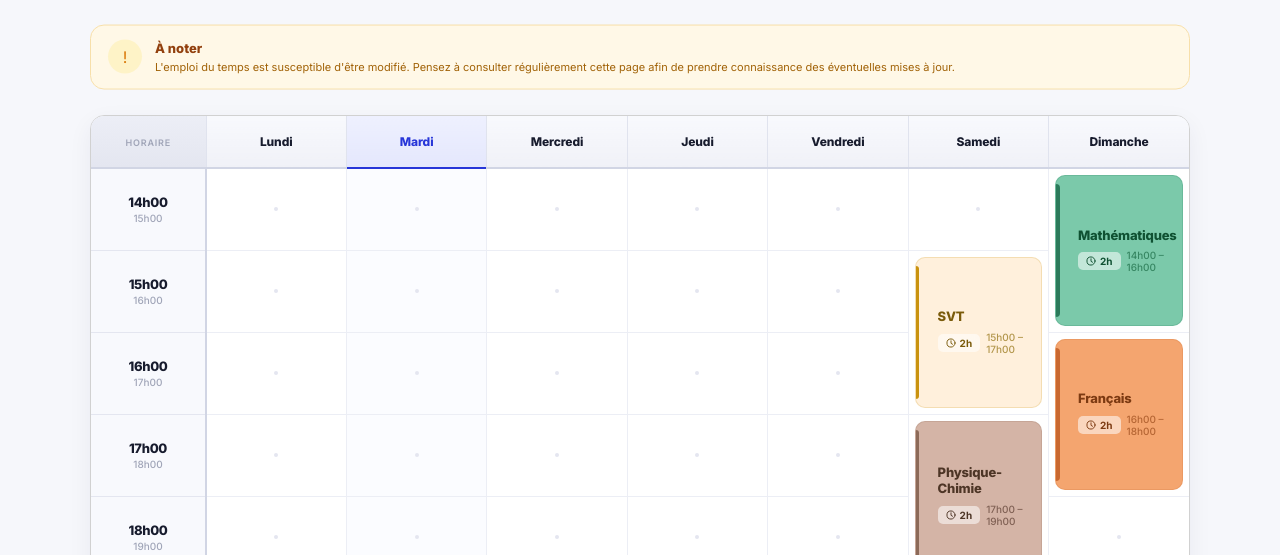
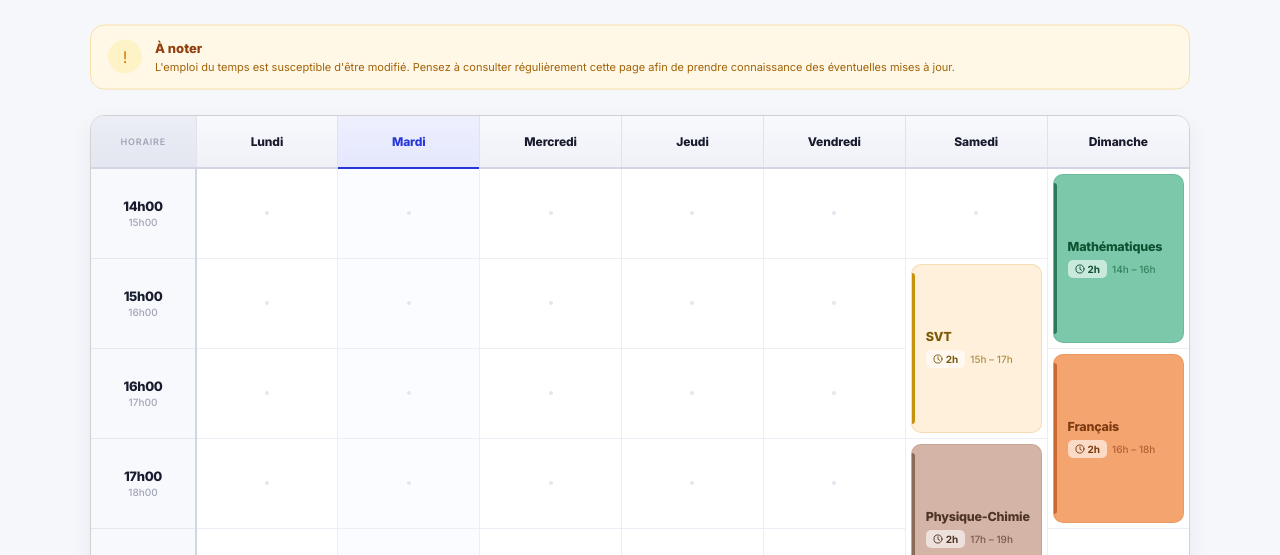
Before and after one commit to bacfrancaistunis-cloud/EDT-_-Premiere-Generale, a plain HTML site: page index.html in a window 1280 px wide. Shown: the part 243-798 px from the top of the page. Drawn offline with Linux system fonts and the light colour scheme.

Commit message:
Update index.html

```diff
--- a/index.html
+++ b/index.html
@@ -62,6 +62,11 @@
         @keyframes pulseNotice {
             0%, 100% { transform: translateY(0); }
             50% { transform: translateY(-2px); }
+        }
+
+        @keyframes hintPulse {
+            0%, 100% { opacity: 0.7; transform: translateX(0); }
+            50% { opacity: 1; transform: translateX(3px); }
         }
 
         /* HEADER */
@@ -182,7 +187,7 @@
         .notice-description { color: #a16207; font-size: 11px; line-height: 1.5; }
 
         /* =====================================================
-           TABLEAU – DESIGN PROFESSIONNEL
+           TABLEAU — DESIGN PROFESSIONNEL
         ====================================================== */
 
         .planning {
@@ -198,11 +203,22 @@
             width: 100%;
             overflow-x: auto;
             -webkit-overflow-scrolling: touch;
+            scrollbar-width: thin;
+            scrollbar-color: #c1c5d4 transparent;
+        }
+
+        .table-scroll::-webkit-scrollbar {
+            height: 8px;
+        }
+
+        .table-scroll::-webkit-scrollbar-thumb {
+            background: #c1c5d4;
+            border-radius: 4px;
         }
 
         .schedule {
             width: 100%;
-            min-width: 900px;
+            min-width: 1050px;
             border-collapse: collapse;
             table-layout: fixed;
         }
@@ -215,19 +231,15 @@
             border-bottom: 2px solid #d1d5e4;
             font-size: 11px;
             font-weight: 700;
-            text-transform: uppercase;
-            letter-spacing: 0.9px;
             text-align: center;
             vertical-align: middle;
-            white-space: nowrap;
+            padding: 6px 4px;
             position: relative;
         }
 
         .schedule thead th:first-child {
-            width: 115px;
+            width: 105px;
             background: linear-gradient(180deg, #eceef6 0%, #e4e6f0 100%);
-            color: #73798c;
-            font-size: 10px;
         }
 
         .schedule thead th + th {
@@ -235,7 +247,6 @@
         }
 
         .schedule thead th.today-header {
-            color: var(--blue);
             background: linear-gradient(180deg, #eef0ff 0%, #e4e7fc 100%);
         }
 
@@ -254,7 +265,6 @@
             display: block;
             font-size: 12px;
             font-weight: 800;
-            text-transform: none;
             letter-spacing: -0.1px;
             color: #171b2d;
         }
@@ -267,7 +277,6 @@
             display: block;
             font-size: 9px;
             font-weight: 600;
-            margin-top: 1px;
             text-transform: uppercase;
             letter-spacing: 0.8px;
             color: #a0a5b8;
@@ -275,14 +284,14 @@
 
         /* COLONNE HORAIRES */
         .schedule tbody th {
-            width: 115px;
-            height: 82px;
+            width: 105px;
+            height: 90px;
             background: #f8f9fd;
             border-bottom: 1px solid #e4e6f0;
             border-right: 2px solid #d1d5e4;
             text-align: center;
             vertical-align: middle;
-            padding: 0 8px;
+            padding: 0 6px;
         }
 
         .schedule tbody th .time-main {
@@ -303,12 +312,12 @@
 
         /* CELLULES */
         .schedule tbody td {
-            height: 82px;
+            height: 90px;
             border-bottom: 1px solid #eceef5;
             border-left: 1px solid #eceef5;
             text-align: center;
             vertical-align: middle;
-            padding: 6px;
+            padding: 5px;
             position: relative;
             transition: background 0.2s ease;
         }
@@ -319,10 +328,6 @@
 
         .schedule tbody tr:hover td:not([rowspan]) {
             background: #f8f9fe;
-        }
-
-        .schedule tbody tr:hover td.today-col:not([rowspan]) {
-            background: rgba(39, 54, 216, 0.035);
         }
 
         .schedule tbody td:empty::after {
@@ -343,8 +348,9 @@
         /* BLOCS COURS */
         .course-block {
             height: 100%;
+            width: 100%;
             border-radius: 10px;
-            padding: 12px 10px;
+            padding: 10px 8px 10px 14px;
             display: flex;
             flex-direction: column;
             align-items: flex-start;
@@ -374,31 +380,36 @@
         }
 
         .course-block .cb-name {
-            margin-left: 12px;
-            font-size: 13px;
+            font-size: 12.5px;
             font-weight: 800;
             line-height: 1.2;
             letter-spacing: -0.2px;
+            word-break: break-word;
+            overflow-wrap: anywhere;
+            hyphens: auto;
+            width: 100%;
         }
 
         .course-block .cb-details {
             display: flex;
             align-items: center;
-            gap: 6px;
-            margin-left: 12px;
+            flex-wrap: wrap;
+            gap: 5px;
             margin-top: 6px;
+            width: 100%;
         }
 
         .course-block .cb-badge {
             display: inline-flex;
             align-items: center;
-            gap: 4px;
-            padding: 3px 8px;
+            gap: 3px;
+            padding: 3px 7px;
             border-radius: 5px;
             font-size: 10px;
             font-weight: 700;
-            background: rgba(255,255,255,0.55);
+            background: rgba(255,255,255,0.6);
             backdrop-filter: blur(4px);
+            white-space: nowrap;
         }
 
         .course-block .cb-badge svg {
@@ -410,50 +421,39 @@
         .course-block .cb-time {
             font-size: 10px;
             font-weight: 500;
-            opacity: 0.7;
+            opacity: 0.75;
+            white-space: nowrap;
         }
 
         /* Maths */
-        .cb-maths {
-            background: var(--maths);
-            border-color: rgba(43, 122, 90, 0.2);
-        }
+        .cb-maths { background: var(--maths); border-color: rgba(43, 122, 90, 0.2); }
         .cb-maths::before { background: #2b7a5a; }
         .cb-maths .cb-name { color: #0f5132; }
         .cb-maths .cb-badge { color: #0f5132; }
         .cb-maths .cb-time { color: #1a6b45; }
 
         /* SVT */
-        .cb-svt {
-            background: var(--svt);
-            border-color: rgba(201, 146, 14, 0.2);
-        }
+        .cb-svt { background: var(--svt); border-color: rgba(201, 146, 14, 0.2); }
         .cb-svt::before { background: #c9920e; }
         .cb-svt .cb-name { color: #7a5a0a; }
         .cb-svt .cb-badge { color: #7a5a0a; }
         .cb-svt .cb-time { color: #92700e; }
 
         /* Français */
-        .cb-francais {
-            background: var(--francais);
-            border-color: rgba(201, 104, 48, 0.2);
-        }
+        .cb-francais { background: var(--francais); border-color: rgba(201, 104, 48, 0.2); }
         .cb-francais::before { background: #c96830; }
         .cb-francais .cb-name { color: #7c3a12; }
         .cb-francais .cb-badge { color: #7c3a12; }
         .cb-francais .cb-time { color: #9a4a1a; }
 
         /* Physique */
-        .cb-physique {
-            background: var(--physique);
-            border-color: rgba(140, 106, 88, 0.2);
-        }
+        .cb-physique { background: var(--physique); border-color: rgba(140, 106, 88, 0.2); }
         .cb-physique::before { background: #8c6a58; }
         .cb-physique .cb-name { color: #4d3526; }
         .cb-physique .cb-badge { color: #4d3526; }
         .cb-physique .cb-time { color: #5c3d31; }
 
-        /* LÉGENDE INTÉGRÉE */
+        /* LÉGENDE */
         .table-footer {
             display: flex;
             align-items: center;
@@ -498,19 +498,27 @@
             color: #73798c;
         }
 
-        .total-label strong {
-            color: #3d4663;
-        }
+        .total-label strong { color: #3d4663; }
 
         /* SCROLL HINT */
         .scroll-hint {
             display: none;
+            align-items: center;
+            justify-content: center;
+            gap: 6px;
             padding: 10px 15px;
-            color: var(--muted);
-            background: #fafbfe;
-            border-top: 1px solid #e8eaf1;
+            color: var(--blue);
+            background: #eef0ff;
+            border-bottom: 1px solid #dfe2ff;
             text-align: center;
-            font-size: 10px;
+            font-size: 11px;
+            font-weight: 600;
+        }
+
+        .scroll-hint svg {
+            width: 14px;
+            height: 14px;
+            animation: hintPulse 1.5s ease-in-out infinite;
         }
 
         /* FOOTER */
@@ -525,12 +533,15 @@
         footer strong { color: #777d8f; }
 
         /* TABLETTE */
-        @media (max-width: 800px) {
+        @media (max-width: 900px) {
             main { padding-top: 38px; }
-            .schedule { min-width: 850px; }
         }
 
         /* MOBILE */
+        @media (max-width: 680px) {
+            .scroll-hint { display: flex; }
+        }
+
         @media (max-width: 520px) {
             .header-inner { padding: 12px 16px; }
             .logo { width: 48px; height: 48px; }
@@ -544,15 +555,6 @@
             .notice { padding: 12px; }
             .notice-description { font-size: 10px; }
             .planning { border-radius: 10px; }
-            .schedule { min-width: 820px; }
-            .schedule thead th { height: 44px; }
-            .schedule thead th .day-full { font-size: 11px; }
-            .schedule tbody th { height: 72px; }
-            .schedule tbody th .time-main { font-size: 12px; }
-            .schedule tbody td { height: 72px; padding: 4px; }
-            .course-block .cb-name { font-size: 11px; }
-            .course-block .cb-badge { font-size: 9px; }
-            .scroll-hint { display: block; }
             .table-footer { padding: 12px 14px; gap: 8px; }
             .legend { gap: 10px; }
             .legend-item { font-size: 10px; }
@@ -562,7 +564,6 @@
             .brand-text { display: none; }
             .brand { margin: auto; }
             .hero h2 { font-size: 26px; }
-            .schedule { min-width: 800px; }
         }
 
         @media (prefers-reduced-motion: reduce) {
@@ -606,6 +607,13 @@
         </div>
 
         <section class="planning">
+
+            <div class="scroll-hint">
+                <svg viewBox="0 0 24 24" fill="none" stroke="currentColor" stroke-width="2.5" stroke-linecap="round" stroke-linejoin="round"><polyline points="9 18 15 12 9 6"/></svg>
+                Faites glisser horizontalement pour tout voir
+                <svg viewBox="0 0 24 24" fill="none" stroke="currentColor" stroke-width="2.5" stroke-linecap="round" stroke-linejoin="round"><polyline points="9 18 15 12 9 6"/></svg>
+            </div>
+
             <div class="table-scroll">
                 <table class="schedule" id="timetable">
                     <thead>
@@ -622,7 +630,6 @@
                     </thead>
                     <tbody>
 
-                        <!-- 14h – 15h -->
                         <tr>
                             <th><span class="time-main">14h00</span><span class="time-end">15h00</span></th>
                             <td data-day="1"></td>
@@ -639,13 +646,12 @@
                                             <svg viewBox="0 0 16 16" fill="none" stroke="currentColor" stroke-width="1.5" stroke-linecap="round"><circle cx="8" cy="8" r="6.5"/><path d="M8 4.5v4l2.5 1.5"/></svg>
                                             2h
                                         </span>
-                                        <span class="cb-time">14h00 – 16h00</span>
+                                        <span class="cb-time">14h – 16h</span>
                                     </div>
                                 </div>
                             </td>
                         </tr>
 
-                        <!-- 15h – 16h -->
                         <tr>
                             <th><span class="time-main">15h00</span><span class="time-end">16h00</span></th>
                             <td data-day="1"></td>
@@ -661,13 +667,12 @@
                                             <svg viewBox="0 0 16 16" fill="none" stroke="currentColor" stroke-width="1.5" stroke-linecap="round"><circle cx="8" cy="8" r="6.5"/><path d="M8 4.5v4l2.5 1.5"/></svg>
                                             2h
                                         </span>
-                                        <span class="cb-time">15h00 – 17h00</span>
+                                        <span class="cb-time">15h – 17h</span>
                                     </div>
                                 </div>
                             </td>
                         </tr>
 
-                        <!-- 16h – 17h -->
                         <tr>
                             <th><span class="time-main">16h00</span><span class="time-end">17h00</span></th>
                             <td data-day="1"></td>
@@ -683,13 +688,12 @@
                                             <svg viewBox="0 0 16 16" fill="none" stroke="currentColor" stroke-width="1.5" stroke-linecap="round"><circle cx="8" cy="8" r="6.5"/><path d="M8 4.5v4l2.5 1.5"/></svg>
                                             2h
                                         </span>
-                                        <span class="cb-time">16h00 – 18h00</span>
+                                        <span class="cb-time">16h – 18h</span>
                                     </div>
                                 </div>
                             </td>
                         </tr>
 
-                        <!-- 17h – 18h -->
                         <tr>
                             <th><span class="time-main">17h00</span><span class="time-end">18h00</span></th>
                             <td data-day="1"></td>
@@ -705,13 +709,12 @@
                                             <svg viewBox="0 0 16 16" fill="none" stroke="currentColor" stroke-width="1.5" stroke-linecap="round"><circle cx="8" cy="8" r="6.5"/><path d="M8 4.5v4l2.5 1.5"/></svg>
                                             2h
                                         </span>
-                                        <span class="cb-time">17h00 – 19h00</span>
+                                        <span class="cb-time">17h – 19h</span>
                                     </div>
                                 </div>
                             </td>
                         </tr>
 
-                        <!-- 18h – 19h -->
                         <tr>
                             <th><span class="time-main">18h00</span><span class="time-end">19h00</span></th>
                             <td data-day="1"></td>
@@ -722,7 +725,6 @@
                             <td data-day="0"></td>
                         </tr>
 
-                        <!-- 19h – 21h -->
                         <tr>
                             <th><span class="time-main">19h00</span><span class="time-end">21h00</span></th>
                             <td data-day="1"></td>
@@ -748,7 +750,6 @@
                 <div class="total-label">Volume : <strong>8 h / semaine</strong></div>
             </div>
 
-            <div class="scroll-hint">← Faites glisser horizontalement pour voir tout le tableau →</div>
         </section>
 
     </main>
```
